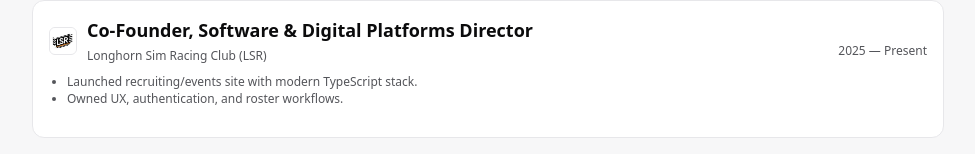
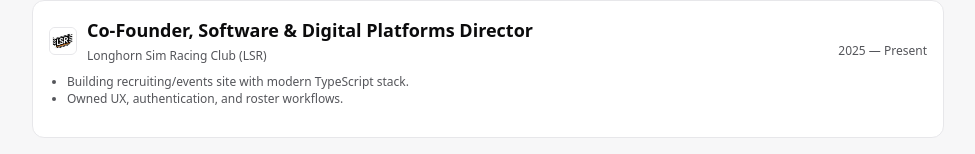
Before and after one commit to GrayM8/dev-site, a React (Create React App) app: page / in a window 1280 px wide. Shown: the part 1208-1362 px from the top of the page, without its empty margins (152-1127 px from the left). Built offline with nearby package versions, Linux system fonts and the light colour scheme.

Commit message:
Links updated

```diff
--- a/src/components/Contact.tsx
+++ b/src/components/Contact.tsx
@@ -16,7 +16,7 @@ export default function Contact() {
     return (
         <section id="contact" className="stack">
             <div className="stack">
-                <p className="small">I’d love to connect! Here are the easiest ways to reach me:</p>
+                <p className="small">I’d love to connect! Here are the easiest ways to reach me.</p>
                 <div className="row" style={{ flexWrap: 'wrap' }}>
                     <motion.a className="btn" href="mailto:matthew.gray.marshall@gmail.com" whileHover={{ y: -2, boxShadow: '0 2px 4px rgba(0, 0, 0, 0.12)', }} transition={hoverLift} >Email</motion.a>
                     <motion.a className="btn" href="https://www.linkedin.com/in/graymarshall" target="_blank" rel="noreferrer" whileHover={{ y: -2, boxShadow: '0 2px 4px rgba(0, 0, 0, 0.12)',}} transition={hoverLift} >LinkedIn</motion.a>
--- a/src/data/experience.ts
+++ b/src/data/experience.ts
@@ -22,7 +22,7 @@ export const experience: Experience[] = [
         org: 'Longhorn Sim Racing Club (LSR)',
         when: '2025 — Present',
         bullets: [
-            'Launched recruiting/events site with modern TypeScript stack.',
+            'Building recruiting/events site with modern TypeScript stack.',
             'Owned UX, authentication, and roster workflows.',
         ],
         logo: '/logos/longhorn_sim_racing_logo.jfif',
--- a/src/data/projects.ts
+++ b/src/data/projects.ts
@@ -11,7 +11,7 @@ export const projects: Project[] = [
         title: 'FSAE Telemetry Web Tool',
         blurb: 'Real-time telemetry ingestion, data monitoring, and intuitive labeling for LHR-E. Built for trackside operations with synchronous & collaberative data tools, live-tuning, and over-the-air firmware flashing.',
         tech: ['Python', 'JavaScript', 'Flask', 'MQTT', 'Docker', 'JSON', 'PostgreSQL'],
-        link: 'https://github.com/LonghornRacingElectric/telemtry',
+        link: 'https://www.longhornracing.org/',
         image: '/images/lhrwebtool.svg',
     },
     {
@@ -19,8 +19,8 @@ export const projects: Project[] = [
         blurb: 'Personal portfolio built from scratch to learn react and showcase projects, experience, and contact info. ' +
             'Designed for recruiters with responsive layout, dark/light theming, filterable project grid, and animated ' +
             'interactions using Framer Motion.',
-        tech: ['React', 'TypeScript', 'CSS Modules', 'CRA', 'Vercel'],
-        link: '#',
+        tech: ['React', 'TypeScript', 'CSS Modules', 'CRA', 'Vercel', 'npm'],
+        link: 'https://github.com/GrayM8/dev-site',
         image: '/images/og-image.svg',
     },
 ];
```
